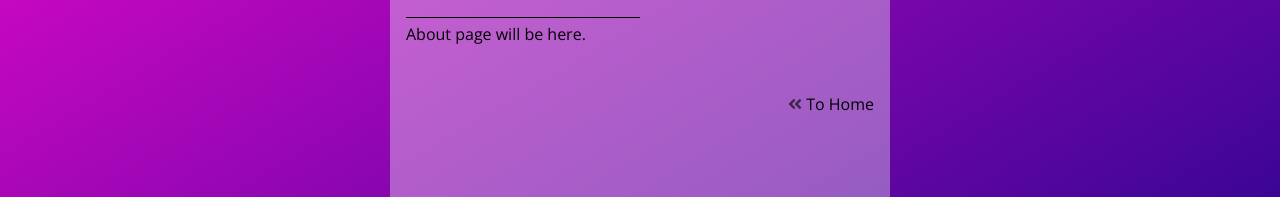
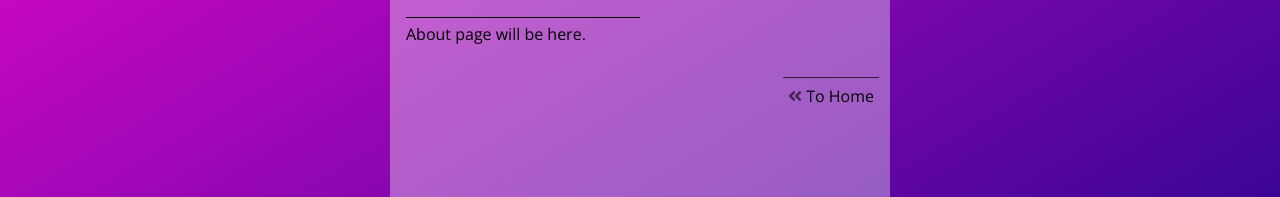
Before and after one commit to ireshka/imyth-next-playground, a Next.js app: page /about in a window 1280 px wide. Shown: the part 187-384 px from the top of the page. Built offline with nearby package versions, Linux system fonts and the light colour scheme.

Commit message:
feat: add <ReturnLink /> component

```diff
--- a/components/PageLayout/PageLayout.component.tsx
+++ b/components/PageLayout/PageLayout.component.tsx
@@ -1,20 +1,18 @@
-import Link from "next/link";
 import Head from "next/head";
-import { FontAwesomeIcon } from "@fortawesome/react-fontawesome";
-import { faAngleDoubleLeft } from "@fortawesome/free-solid-svg-icons";
+
 import {
   PageLayoutProps,
   PageLayoutReturns,
 } from "./PageLayout.component.types";
 import { GetOneDocResult, SourceLink } from "../../lib/docs";
 import styles from "./PageLayout.module.css";
-import { TextLink } from "../TextLink/TextLink.component";
 import { TagList } from "../TagList/TagList.component";
 import { DocContent } from "../DocContent/DocContent.component";
 import { isDefined } from "../../utils";
 import { SourceLinks } from "../SourceLinks/SourceLinks.component";
 import { Date } from "../Date/Date.component";
 import { SITE_TITLE } from "../../constants/siteInfo.constants";
+import { ReturnLink } from "../ReturnLink/ReturnLink.component";
 
 const generateSourceData = (
   postData: GetOneDocResult | undefined
@@ -71,15 +69,7 @@ export const PageLayout = ({
         )}
         {!home && (
           <footer className={styles.footer}>
-            <Link href="/" passHref>
-              <TextLink>
-                <FontAwesomeIcon
-                  icon={faAngleDoubleLeft}
-                  className={styles.footerIcon}
-                />{" "}
-                To Home
-              </TextLink>
-            </Link>
+            <ReturnLink href="/" text="To Home" />
           </footer>
         )}
       </article>
--- a/components/PageLayout/PageLayout.module.css
+++ b/components/PageLayout/PageLayout.module.css
@@ -34,14 +34,8 @@
 }
 
 .footer {
-  padding: 2rem 0;
+  padding: 1rem 0;
   display: flex;
-  /* flex-direction: row-reverse; */
   flex-direction: column;
   align-items: flex-end;
 }
-
-.footerIcon {
-  color: rgba(0, 0, 0, 0.6);
-  transition: color 0.2s ease-in-out;
-}
--- /dev/null
+++ b/components/ReturnLink/ReturnLink.component.tsx
@@ -0,0 +1,23 @@
+import Link from "next/link";
+import { FontAwesomeIcon } from "@fortawesome/react-fontawesome";
+import { faAngleDoubleLeft } from "@fortawesome/free-solid-svg-icons";
+import { TextLink } from "../TextLink/TextLink.component";
+import {
+  ReturnLinkProps,
+  ReturnLinkReturns,
+} from "./ReturnLink.component.types";
+import styles from "./ReturnLink.module.css";
+
+export const ReturnLink = ({
+  text,
+  href,
+}: ReturnLinkProps): ReturnLinkReturns => (
+  <span className={styles.wrapper}>
+    <Link href={href} passHref>
+      <TextLink>
+        <FontAwesomeIcon icon={faAngleDoubleLeft} className={styles.icon} />{" "}
+        {text}
+      </TextLink>
+    </Link>
+  </span>
+);
--- /dev/null
+++ b/components/ReturnLink/ReturnLink.module.css
@@ -0,0 +1,20 @@
+.wrapper {
+  position: relative;
+  padding-top: 0.5rem;
+  display: inline-block;
+}
+
+.wrapper::before {
+  content: "";
+  position: absolute;
+  height: 1px;
+  left: -5px;
+  right: -5px;
+  top: 0;
+  background-color: rgba(0, 0, 0, 0.7);
+}
+
+.icon {
+  color: rgba(0, 0, 0, 0.6);
+  transition: color 0.2s ease-in-out;
+}
```
Also changed, not shown: components/ReturnLink/ReturnLink.component.types.ts (added, +8 -0 lines).
